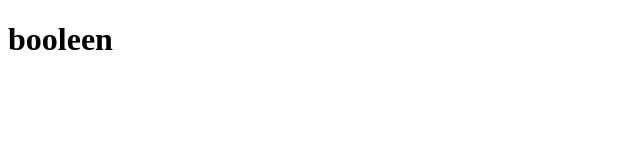
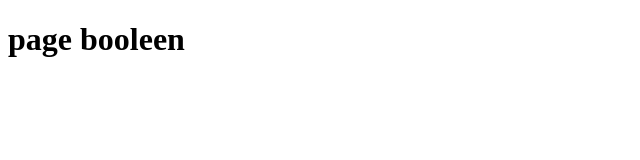
Before and after one commit to MMI-SAE-105/2023-r113-tp2-menu-alpinejs-shaoual, a plain HTML site: page accordon-booleen.html in a window 1280 px wide. Shown: the whole page, without its empty margins (0-640 px from the left). Drawn offline with Linux system fonts and the light colour scheme.

Commit message:
page booleen

```diff
--- a/accordon-booleen.html
+++ b/accordon-booleen.html
@@ -9,5 +9,5 @@
 </head>
 
 <body>
-    <h1>booleen</h1>
+    <h1>page booleen</h1>
 </body>
```
